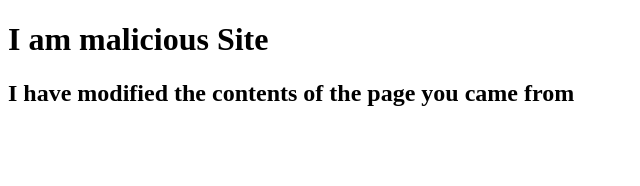
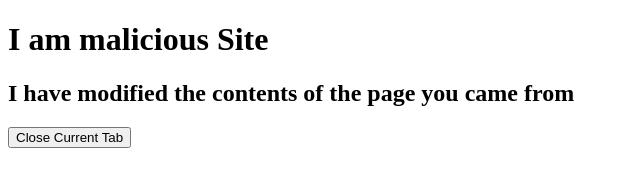
Before and after one commit to dhilipkmr/noopener-malicious, a plain HTML site: page index.html in a window 1280 px wide. Shown: the whole page, without its empty margins (0-640 px from the left). Drawn offline with Linux system fonts and the light colour scheme.

Commit message:
All tags

```diff
--- a/index.html
+++ b/index.html
@@ -3,6 +3,7 @@
   <body>
     <h1>I am malicious Site</h1>
     <h2>I have modified the contents of the page you came from</h2>
+    <button onclick="window.close();">Close Current Tab</button>
   </body>
   <script>
     if (window.opener) {
```
